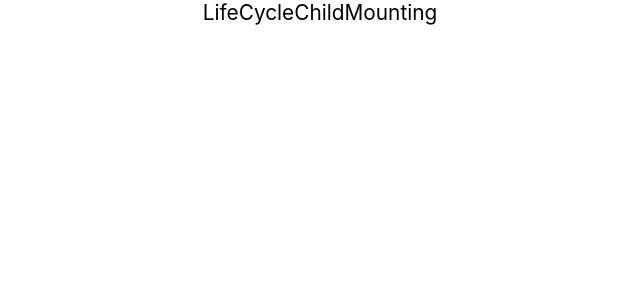
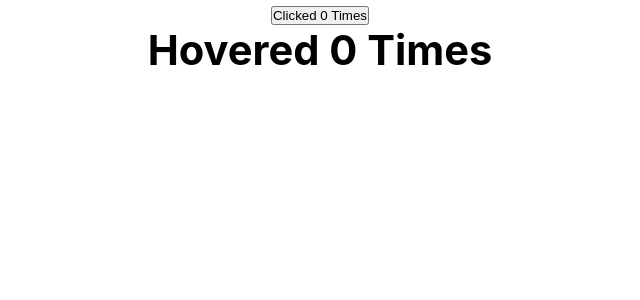
Before and after one commit to Nikk-05/React-Code-Space, a React (Create React App) app: page / in a window 1280 px wide. Shown: the top 300 px of the page, without its empty margins (320-960 px from the left). Built offline with nearby package versions, Linux system fonts and the light colour scheme; the HTML template or start-up script is replaced by a standard one.

Commit message:
today's commit

```diff
--- a/src/App.js
+++ b/src/App.js
@@ -1,12 +1,20 @@
 import './App.css';
 import FormData from './Components/Form';
 import LifeCycleMounting from './Components/LifeCycleMounting';
+import RegularPureParent from './Components/PureComponentReact/Parent'
+import ParentMemo from './Components/MemoComponent/ParentMemo'
+import ClickCounter from './Components/HigherOrderComponent/ClickCounter';
+import HoverCount from './Components/HigherOrderComponent/HoverCount';
 
 function App() {
   return (
     <div className="container">
      {/* <FormData/> */}
-     <LifeCycleMounting/>
+     {/* <LifeCycleMounting/> */}
+     {/* <RegularPureParent/> */}
+     {/* <ParentMemo/> */}
+     <ClickCounter/>
+     <HoverCount/>
     </div>
   );
 }
--- /dev/null
+++ b/src/Components/HigherOrderComponent/ClickCounter.jsx
@@ -0,0 +1,15 @@
+import React, { Component } from 'react'
+import UpdatedComponent from './withCounter'
+
+class ClickCounter extends Component {
+  render() {
+    const {count,incrementCounter}= this.props
+    return (
+      <div>
+        <button onClick={incrementCounter}>Clicked {count} Times</button>
+      </div>
+    )
+  }
+}
+
+export default UpdatedComponent(ClickCounter)
--- /dev/null
+++ b/src/Components/HigherOrderComponent/HoverCount.jsx
@@ -0,0 +1,12 @@
+import React, {useState} from 'react'
+import UpdatedComponent from './withCounter'
+
+function HoverCount({count, incrementCounter}) {
+  return (
+    <div>
+        <h1 onMouseOver={incrementCounter}>Hovered {count} Times</h1>
+    </div>
+  )
+}
+
+export default UpdatedComponent(HoverCount)
--- /dev/null
+++ b/src/Components/HigherOrderComponent/withCounter.jsx
@@ -0,0 +1,27 @@
+import React from 'react'
+
+const UpdatedComponent = OriginalComponent =>{
+    class NewComponent extends React.Component{
+        constructor(props) {
+            super(props)
+            {
+                this.state={
+                    count:0
+                }
+            }
+        }
+
+        incrementCounter=()=>{
+            this.setState(prevState=>{
+                return {count: prevState.count + 1}
+            })
+        }
+
+        render(){
+            return <OriginalComponent count={this.state.count} incrementCounter={this.incrementCounter}/>
+        }
+    }
+    return NewComponent;
+}
+
+export default UpdatedComponent;
--- /dev/null
+++ b/src/Components/MemoComponent/MemoComp.jsx
@@ -0,0 +1,10 @@
+import React from 'react'
+
+function MemoComp({name}) {
+    console.log('Memo Component rendering')
+  return (
+    <div>MemoComp {name}</div>
+  )
+}
+
+export default React.memo(MemoComp)
--- /dev/null
+++ b/src/Components/MemoComponent/ParentMemo.jsx
@@ -0,0 +1,31 @@
+import React, { Component} from 'react'
+import MemoComp from './MemoComp';
+
+export class Parent extends Component {
+    constructor(props) {
+        super(props);
+        {
+            this.state={
+                name:'Nikhil'
+            }
+        }
+    }
+    componentDidMount(){
+        setInterval(()=>{
+            this.setState({
+                name:'Nikhil'
+            })
+        },2000)
+    }
+  render() {
+    console.log('********************Parent Component****************')
+    return (
+      <div>
+         Parent
+         <MemoComp name={this.state.name}/>
+      </div>
+    )
+  }
+}
+
+export default Parent
--- /dev/null
+++ b/src/Components/PureComponentReact/Parent.jsx
@@ -0,0 +1,33 @@
+import React, { Component, PureComponent } from 'react'
+import RegularComponent from './RegularComponent';
+import PurComponent from './PurComponent';
+
+export class Parent extends Component {
+    constructor(props) {
+        super(props);
+        {
+            this.state={
+                name:'Nikhil'
+            }
+        }
+    }
+    componentDidMount(){
+        setInterval(()=>{
+            this.setState({
+                name:'Nikhil'
+            })
+        },2000)
+    }
+  render() {
+    console.log('********************Parent Component****************')
+    return (
+      <div>
+         Parent
+         <RegularComponent name={this.state.name}/>
+         <PurComponent name={this.state.name}/>
+      </div>
+    )
+  }
+}
+
+export default Parent
--- /dev/null
+++ b/src/Components/PureComponentReact/PurComponent.jsx
@@ -0,0 +1,12 @@
+import React, { PureComponent } from 'react'
+
+export class PurComponent extends PureComponent {
+  render() {
+    console.log("Pure Component")
+    return (
+      <div>PureComponent {this.props.name} </div>
+    )
+  }
+}
+
+export default PurComponent
--- /dev/null
+++ b/src/Components/PureComponentReact/RegularComponent.jsx
@@ -0,0 +1,12 @@
+import React, { Component } from 'react'
+
+export class RegularComponent extends Component {
+  render() {
+    console.log("Regular Component")
+    return (
+      <div>RegularComponent {this.props.name} </div>
+    )
+  }
+}
+
+export default React.memo(RegularComponent)
```
